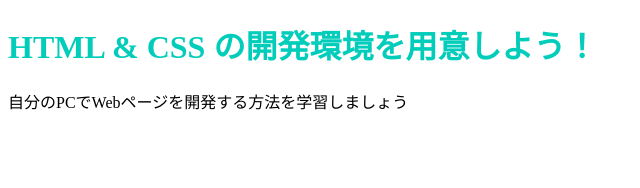
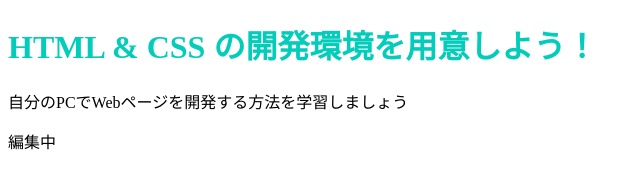
Before and after one commit to katootak/katootak.github.io, a plain HTML site: page index.html in a window 1280 px wide. Shown: the full height of the page, 0-640 px from the left. Drawn offline with Linux system fonts and the light colour scheme.

Commit message:
Update index.html

```diff
--- a/index.html
+++ b/index.html
@@ -8,5 +8,6 @@
   <body>
     <h1 class="title">HTML & CSS の開発環境を用意しよう！</h1>
     <p>自分のPCでWebページを開発する方法を学習しましょう</p>
+    <p>編集中</p>
   </body>
 </html>
```
